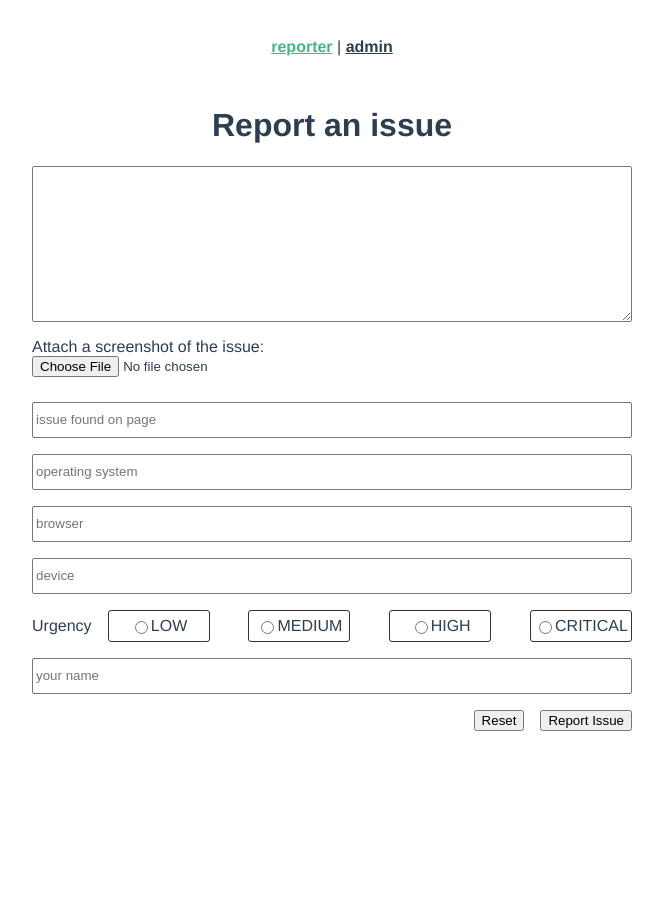
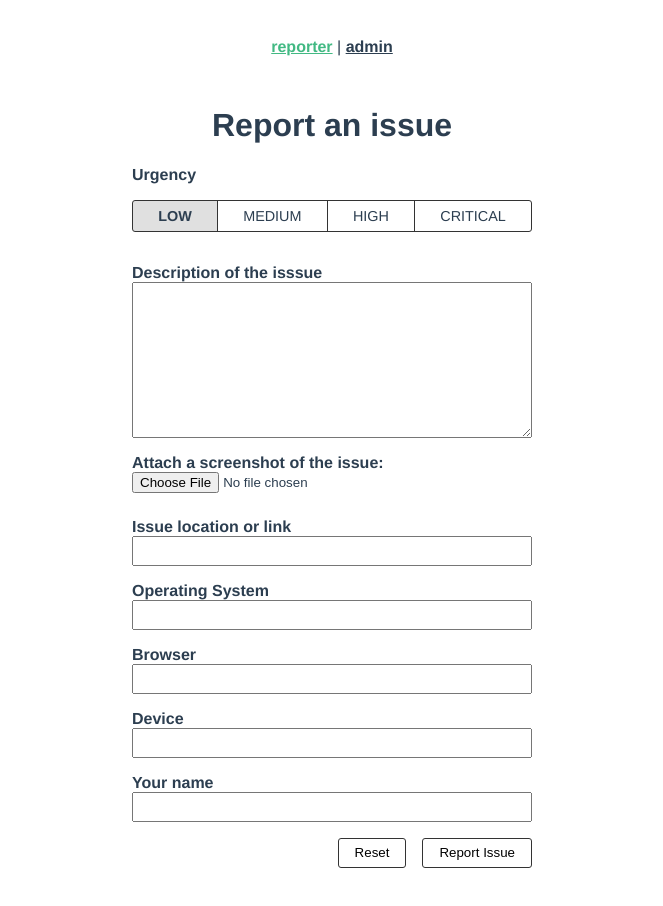
Before and after one commit to irosgrim/issue-system, a Vue app in the folder issue-client/: page / in a window 1280 px wide. Shown: the whole page, without its empty margins (308-971 px from the left). Before the commit the page ends 800 px from the top, so only its background shows below. Built offline with nearby package versions, Linux system fonts and the light colour scheme.

Commit message:
rough up markup for issue reporting client

```diff
--- a/issue-client/src/components/ReportIssue.vue
+++ b/issue-client/src/components/ReportIssue.vue
@@ -2,39 +2,56 @@
     <div>
         <h1>Report an issue</h1>
         <form @submit.prevent="reportIssue" enctype="multipart/form-data" ref="theForm">
-            <textarea name="issueDescription" id="issue" cols="30" rows="10" class="mb-3" v-model="issue.issueDescription"></textarea>
+            <div class="mb-3 urgency-container">
+                <label for="urgency" class="lbl">Urgency</label>
+                <ul class="urgency" id="urgency">
+                    <li>
+                        <label for="low">
+                            <input type="radio" id="low" name="priority" value="LOW" checked>
+                            <span>LOW</span>
+                            <div class="bg"></div>
+                        </label>
+                    </li>
+                    <li>
+                        <label for="medium">
+                            <input type="radio" id="medium" name="priority" value="MEDIUM">
+                             <span>MEDIUM</span>
+                            <div class="bg"></div>
+                        </label>
+                    </li>
+                    <li>
+                        <label for="high">
+                            <input type="radio" id="high" name="priority" value="LOW">
+                            <span>HIGH</span>
+                            <div class="bg"></div>
+                        </label>
+                    </li>
+                    <li>
+                        <label for="critical">
+                            <input type="radio" id="critical" name="priority" value="MEDIUM">
+                            <span>CRITICAL</span>
+                            <div class="bg"></div>
+                        </label>
+                    </li>
+
+                </ul>
+            </div>
+            <label for="issueDescription" class="lbl">Description of the isssue</label>
+            <textarea name="issueDescription" id="issueDescription" cols="30" rows="10" class="mb-3"></textarea>
             <div class="upload">
-                <label for="image">Attach a screenshot of the issue:</label>
+                <label for="image" class="lbl">Attach a screenshot of the issue:</label>
                 <input type="file" id="image" name="image" class="mb-3 input-field">
             </div>
-            <input type="text" placeholder="issue found on page" class="mb-3 input-field" v-model="issue.issueLocation" name="issueLocation">
-            <input type="text" placeholder="operating system" class="mb-3 input-field" v-model="issue.operatingSystem" name="operatingSystem">
-            <input type="text" placeholder="browser" class="mb-3 input-field" v-model="issue.browser" name="browser">
-            <input type="text" placeholder="device" class="mb-3 input-field" v-model="issue.device" name="device">
-
-            <div class="mb-3 urgency-container">
-                Urgency
-                <div class="urgency">
-                    <label>
-                        <input type="radio" name="priority" value="LOW" v-model="issue.priority">
-                        LOW
-                    </label>
-                    <label>
-                        <input type="radio" name="priority" value="MEDIUM" v-model="issue.priority">
-                        MEDIUM
-                    </label>
-                    <label>
-                        <input type="radio" name="priority" value="LOW" v-model="issue.priority">
-                        HIGH
-                    </label>
-                    <label>
-                        <input type="radio" name="priority" value="MEDIUM" v-model="issue.priority">
-                        CRITICAL
-                    </label>
-
-                </div>
-            </div>
-            <input type="text" placeholder="your name" class="mb-3 input-field" v-model="issue.reporterName" name="reporterName">
+            <label for="issueLocation" class="lbl">Issue location or link</label>
+            <input type="text" class="mb-3 input-field" name="issueLocation" id="issueLocation">
+            <label for="operatingSystem" class="lbl">Operating System</label>
+            <input type="text" class="mb-3 input-field" name="operatingSystem" id="operatingSystem">
+            <label for="browser" class="lbl">Browser</label>
+            <input type="text" class="mb-3 input-field" name="browser" id="browser">
+            <label for="device" class="lbl">Device</label>
+            <input type="text" class="mb-3 input-field" name="device" id="device">
+            <label for="reporterName" class="lbl">Your name</label>
+            <input type="text" class="mb-3 input-field" name="reporterName" id="reporterName">
             <div class="btns">
                 <button type="button">Reset</button>
                 <button type="submit" class="ml-3">Report Issue</button>
@@ -76,11 +93,19 @@ export default class ReportIssue extends Vue {
 
 <!-- Add "scoped" attribute to limit CSS to this component only -->
 <style scoped lang="scss">
+* {
+    box-sizing: border-box;
+}
     form {
         display: flex;
         flex-direction: column;
-        max-width: 600px;
+        max-width: 400px;
         margin: 0 auto;
+        text-align: left;
+        padding-bottom: 2rem;
+        textarea {
+            resize: vertical;
+        }
     }
     .mb-3 {
         margin-bottom: 1rem;
@@ -91,25 +116,59 @@ export default class ReportIssue extends Vue {
     .input-field {
         height: 30px;
     }
-    .urgency-container {
-        display: flex;
-        align-items: center;
-    }
     .urgency {
         display: flex;
-        justify-content: space-between;
+        justify-content: flex-start;
         width: 100%;
-        margin-left: 1rem;
+        list-style-type: none;
+        padding: 0;
+        border: 1px solid #333333;
+        border-radius: 3px;
+        width: 100%;
+        li {
+            border-right: 1px solid #333333;
+            flex-grow: 1;
+           &:last-child {
+                border-right: none;
+            }
+        }
         label {
+            position: relative;
             display: flex;
             justify-content: center;
             align-items: center;
             height: 30px;
-            width: 100px;
             background-color: transparent;
             outline: 0;
-            border: 1px solid #333333;
             border-radius: 3px;
+            font-size: 0.9rem;
+            cursor: pointer;
+            input {
+                position: absolute;
+                right: 0;
+                opacity: 0;
+                // height: 0;
+                // width: 0;
+                &:checked ~ .bg {
+                    opacity: 1;
+                    transition: 0.2s;
+                }
+                &:checked ~ span{
+                    font-weight: bold;
+                    transition: 0.3s;
+                }
+            }
+            .bg {
+                position: absolute;
+                background-color: #e0e0e0;
+                top: 0;
+                left: 0;
+                height: 100%;
+                width: calc(100% + 1px);
+                z-index: -1;
+                opacity: 0;
+                transition: 0.2s;
+            }
         }
     }
     .upload {
@@ -121,5 +180,18 @@ export default class ReportIssue extends Vue {
         display: flex;
         justify-content: flex-end;
         align-items: center;
+        button {
+            height: 30px;
+            border: 1px solid #333333;
+            border-radius: 3px;
+            background-color: transparent;
+            padding: 0 1rem;
+        }
     }
+
+    .lbl {
+        font-size: 1rem;
+        font-weight: bold;
+    }
+
 </style>
```
Also changed, not shown: 1 other file (tests, documents, lock files or other folders).
